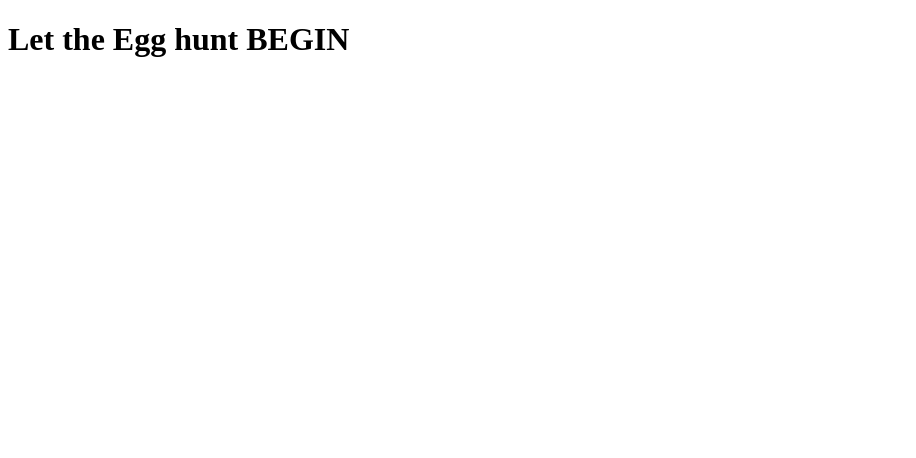
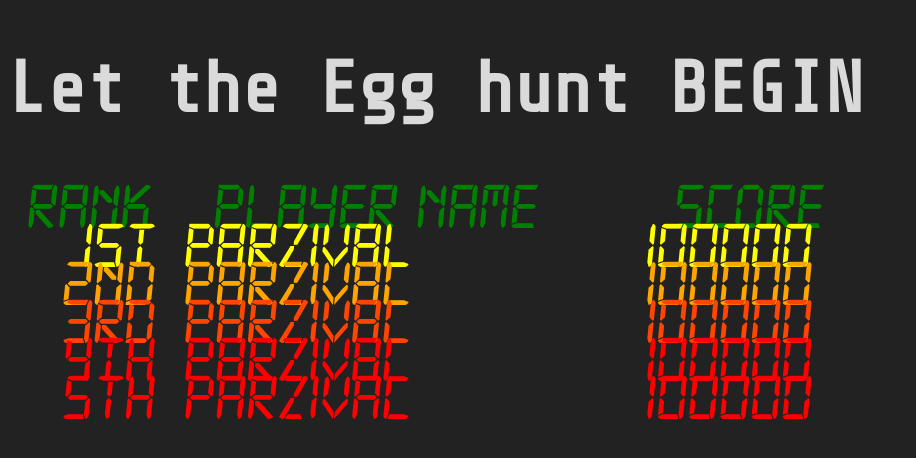
Before and after one commit to flynow10/oasis-game, a PHP site: page /scorboard.php in a window 1280 px wide. Shown: the top 458 px of the page, without its empty margins (0-916 px from the left). Run offline with PHP 8.4, Linux system fonts and the light colour scheme.

Commit message:
work on the scoreboard

```diff
--- a/css/main.css
+++ b/css/main.css
@@ -1,2 +1,31 @@
 .x { cursor: crosshair; }
 .x:hover { color : red; }
+
+.dark { background-color: #222; }
+
+@font-face {
+    font-family: "digital";
+    src: url("../fonts/digital-7italic.woff") format('woff');
+    font-style: italic;
+}
+
+body {
+    font-family: 'Share Tech Mono', monospace;
+}
+
+.dark h1 { color : rgb(218, 218, 218); font-size : 72px; }
+.dark table { width : 820px;}
+.r { text-align : right;}
+th, td {
+    font-family: 'digital', 'Share Tech Mono', monospace;
+    font-size : 66px;
+    font-style: italic;
+}
+td { padding : 0 0.2em; }
+th { color : green; text-align: center; font-weight: normal; }
+
+.first { color : yellow; }
+.second { color : orange; }
+.third { color : orangered;}
+.fourth {color : red;}
+.fifth {color : red;}
--- a/index.php
+++ b/index.php
@@ -22,7 +22,10 @@
 <br>
 <br>
 <h5>James Haliday</h5>
-<p>James Haliday was Born 1972 Died 2039. He was raised <span class="x">.</span></p>
+<p>James Haliday was Born 1972 Died 2039<span class="x">.</span></p>
+<p>Haliday is a billionare.</p>
+<p>Oasis character: Anorak</p>
+<p>Obsessed with the 1980s</p>
 
 <div id="avatarname" class="modal fade" tabindex="-1" role="dialog">
   <div class="modal-dialog" role="document">
--- a/scorboard.php
+++ b/scorboard.php
@@ -9,13 +9,50 @@ $theWinner = substr($winnerFile, 40, strlen($winnerFile) - 43);
     <meta http-equiv="X-UA-Compatible" content="IE=edge">
     <title>Scoreboard</title>
     <meta name="viewport" content="width=device-width, initial-scale=1">
+    <link href="https://fonts.googleapis.com/css?family=Share+Tech+Mono" rel="stylesheet">
+    <link href="css/main.css" rel="stylesheet">
 </head>
-<body>
+<body class="dark">
     <h1>Let the Egg hunt BEGIN</h1>
-    <h1 class="scoreboard"></h1>
+    <table>
+        <thead>
+            <tr>
+                <th>Rank</th>
+                <th>Player Name</th>
+                <th class="r">Score</th>
+            </tr>
+        </thead>
+        <tbody>
+            <tr class="first">
+                <td class="scoreboard r">1st</td>
+                <td>Parzival</td>
+                <td class="r">100000</td>
+            </tr>
+            <tr class="second">
+                <td class="r">2nd</td>
+                <td>Parzival</td>
+                <td class="r">100000</td>
+            </tr>
+            <tr class="third">
+                <td class="r">3rd</td>
+                <td>Parzival</td>
+                <td class="r">100000</td>
+            </tr>
+            <tr class="fourth">
+                <td class="r">4th</td>
+                <td>Parzival</td>
+                <td class="r">100000</td>
+            </tr>
+            <tr class="fifth">
+                <td class="r">5th</td>
+                <td>Parzival</td>
+                <td class="r">100000</td>
+            </tr>
+        </tbody>
+    </table>
+
     <script src="https://ajax.googleapis.com/ajax/libs/jquery/3.3.1/jquery.min.js"></script>
-<script src="https://maxcdn.bootstrapcdn.com/bootstrap/3.3.7/js/bootstrap.min.js" integrity="sha384-Tc5IQib027qvyjSMfHjOMaLkfuWVxZxUPnCJA7l2mCWNIpG9mGCD8wGNIcPD7Txa" crossorigin="anonymous"></script>
-
-<script src="js/scoreboard.js"></script>
+    <script src="https://maxcdn.bootstrapcdn.com/bootstrap/3.3.7/js/bootstrap.min.js" integrity="sha384-Tc5IQib027qvyjSMfHjOMaLkfuWVxZxUPnCJA7l2mCWNIpG9mGCD8wGNIcPD7Txa" crossorigin="anonymous"></script>
+    <script src="js/scoreboard.js"></script>
 </body>
 </html>
```
Also changed, not shown: reset.php (added, +26 -0 lines), fonts/digital-7italic.woff (added).
